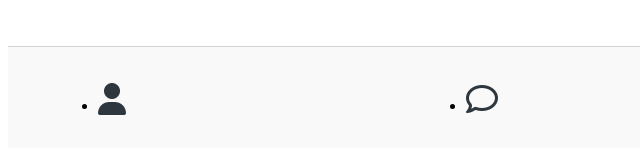
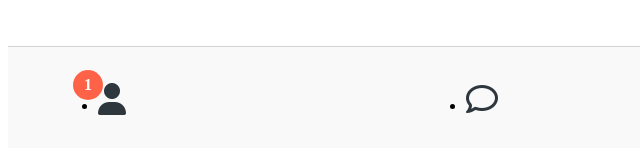
Before and after one commit to yohan11/real_codeclub_kakao, a plain HTML site: page friends.html in a window 1280 px wide. Shown: the part 649-797 px from the top of the page, 0-640 px from the left. Drawn offline with Linux system fonts and the light colour scheme.

Commit message:
하단 바 CSS 3
하단 바에 새로운 메시지가 왔음을 알려주는 표시를 구현합니다

```diff
--- a/css/nav-bar.css
+++ b/css/nav-bar.css
@@ -9,9 +9,25 @@
 }
 .nav__list {
     display: flex; /*요소들을 가로로 배치합니다*/
+    position: relative;
     justify-content: space-between; /*justify-content는 요소들을 가로축 방향으로 정렬하며, space-between은 요소 사이의 간격을 일정하게 만들어줍니다*/
 }
 
 .nav__link {
     color: #2e363e;
 }
+
+.nav__notification {
+    background-color: tomato;
+    width: 30px;
+    height: 30px;
+    border-radius: 15px;
+    display: flex;
+    justify-content: center;
+    align-items: center;
+    color: white;
+    font-weight: 600;
+    position: absolute;
+    left: 15px;
+    bottom: 15px;
+}
--- a/friends.html
+++ b/friends.html
@@ -16,9 +16,10 @@
                     ><!--user아이콘을 클릭하면 friends.html화면으로 이동합니다-->
                 </li>
                 <li class="nav__btn">
-                    <a class="nav__link" href="#"
-                        ><i class="far fa-comment fa-2x"></i
-                    ></a>
+                    <a class="nav__link" href="#">
+                        <span class="nav__notification">1</span>
+                        <i class="far fa-comment fa-2x"></i>
+                    </a>
                 </li>
                 <li class="nav__btn">
                     <a class="nav__link" href="#"
```
